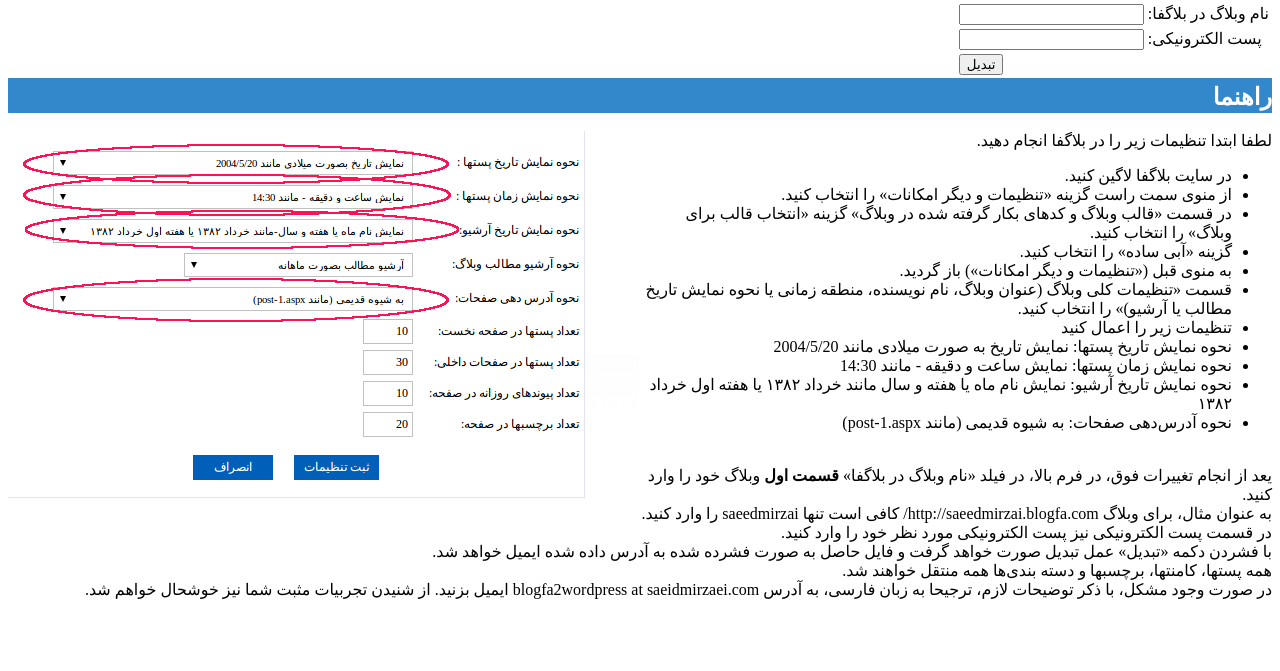
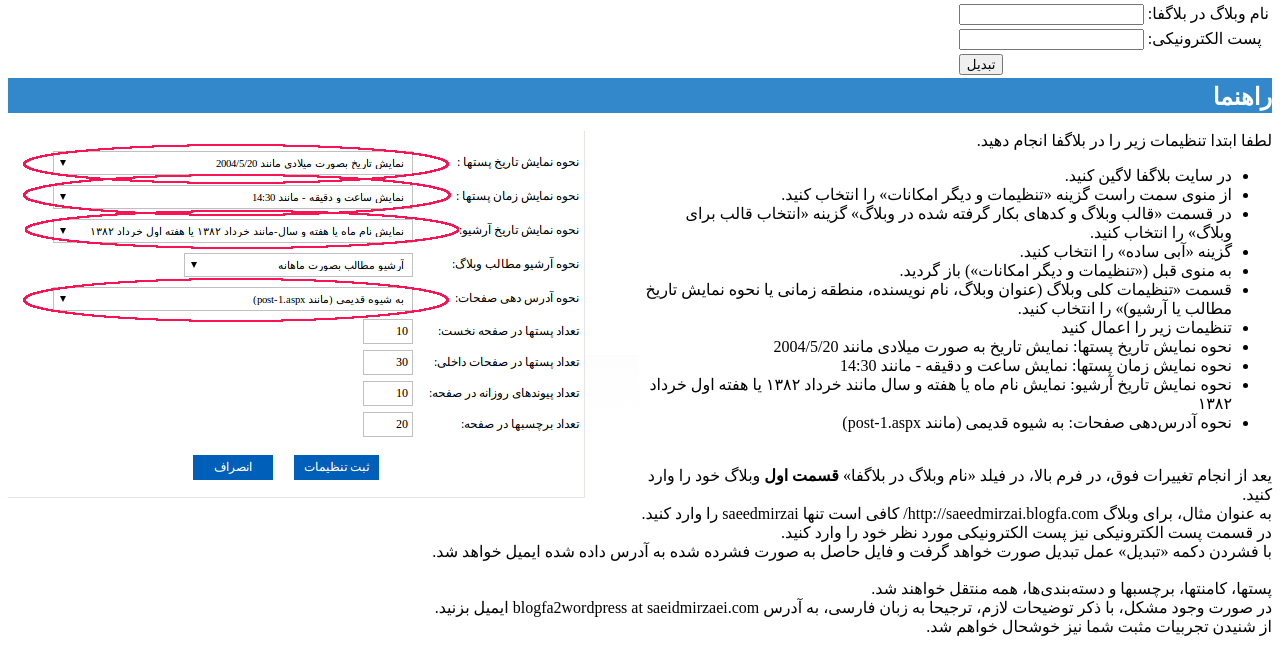
Before and after one commit to smirzai/blogfa2wordpress, a Django app: page / in a window 1280 px wide. Shown: the part 129-800 px from the top of the page. Run offline with Django 3.2, Linux system fonts and the light colour scheme; parts of the project's set-up code (start-up, migrations or seed data) failed here and were passed over.

Commit message:
update help page

```diff
--- a/blgf2wrdprsSite/templates/contact.html
+++ b/blgf2wrdprsSite/templates/contact.html
@@ -124,10 +124,12 @@
 </br>
 با فشردن دکمه «تبدیل» عمل تبدیل صورت خواهد گرفت و فایل حاصل به صورت فشرده شده به آدرس داده شده ایمیل خواهد شد.
           	          		</br>
-همه پستها، کامنتها، برچسبها و دسته بندی‌ها همه منتقل خواهند شد.
           	          		</br>
+پستها، کامنتها، برچسبها و دسته‌بندی‌ها، همه منتقل خواهند شد.
+</br>
 
 در صورت وجود مشکل، با ذکر توضیحات لازم، ترجیحا به زبان فارسی، به آدرس  blogfa2wordpress at saeidmirzaei.com ایمیل بزنید.
+</br>
 از شنیدن تجربیات مثبت شما نیز خوشحال خواهم شد.
 
           </div>
```
